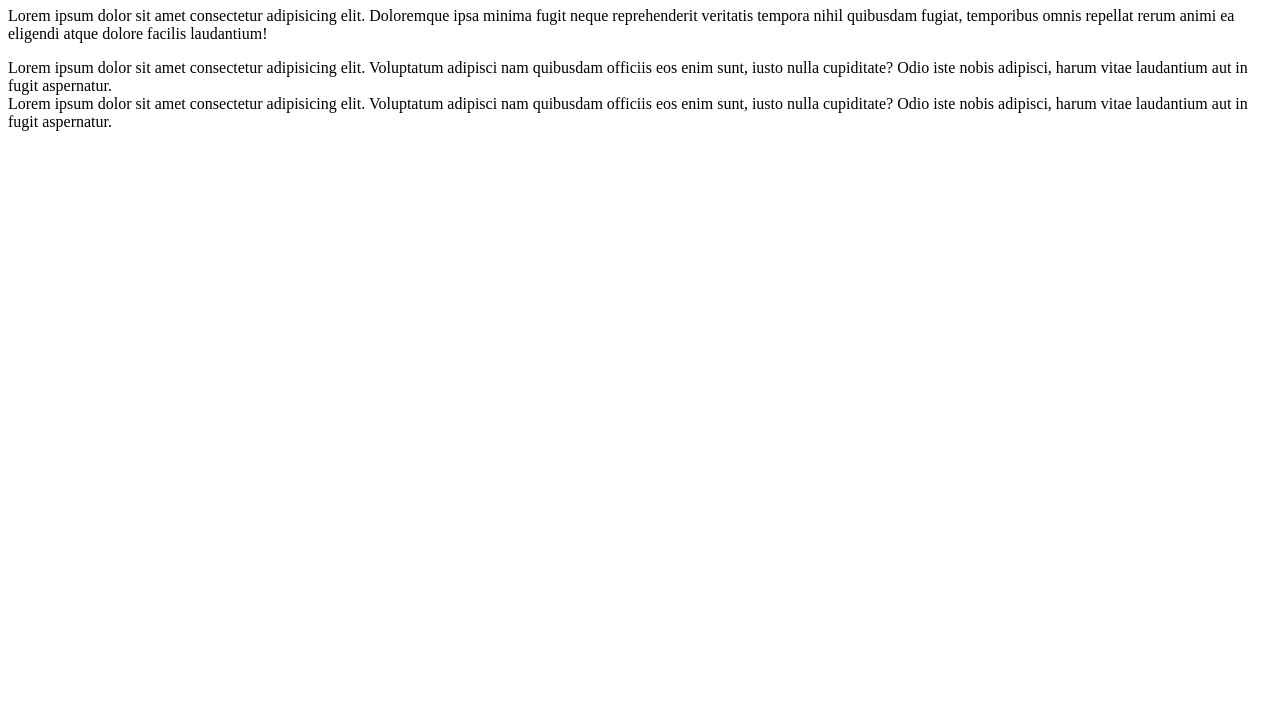
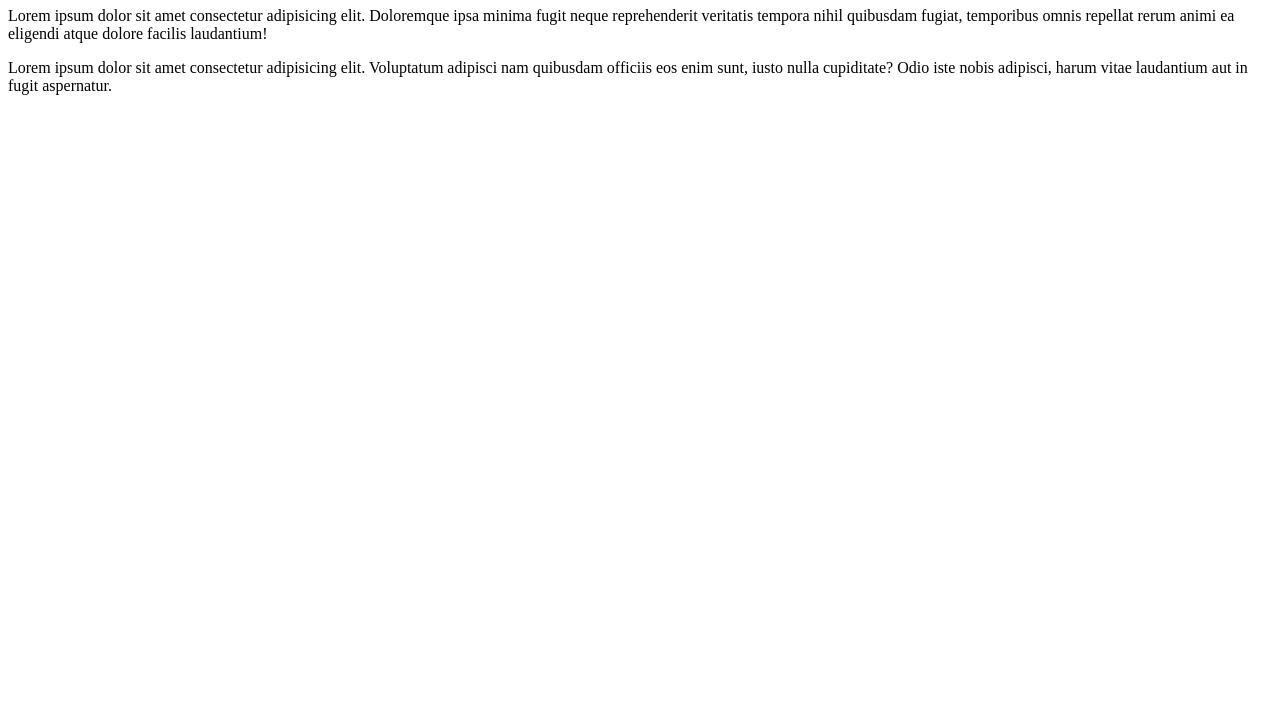
Before and after one commit to 25-yulia/Practice-for-JavaScript, a plain HTML site: page index.html in a window 1280 px wide. Shown: the part 73-800 px from the top of the page. Drawn offline with Linux system fonts and the light colour scheme.

Commit message:
new change

```diff
--- a/index.html
+++ b/index.html
@@ -11,7 +11,7 @@
     <h1>Test version</h1>
     <p>Lorem ipsum dolor sit amet consectetur adipisicing elit. Doloremque ipsa minima fugit neque reprehenderit veritatis tempora nihil quibusdam fugiat, temporibus omnis repellat rerum animi ea eligendi atque dolore facilis laudantium!</p>
     <div>Lorem ipsum dolor sit amet consectetur adipisicing elit. Voluptatum adipisci nam quibusdam officiis eos enim sunt, iusto nulla cupiditate? Odio iste nobis adipisci, harum vitae laudantium aut in fugit aspernatur.</div>
-    <div>Lorem ipsum dolor sit amet consectetur adipisicing elit. Voluptatum adipisci nam quibusdam officiis eos enim sunt, iusto nulla cupiditate? Odio iste nobis adipisci, harum vitae laudantium aut in fugit aspernatur.</div>
+
 
 
 </body>
```
Also changed, not shown: Github code.txt.
